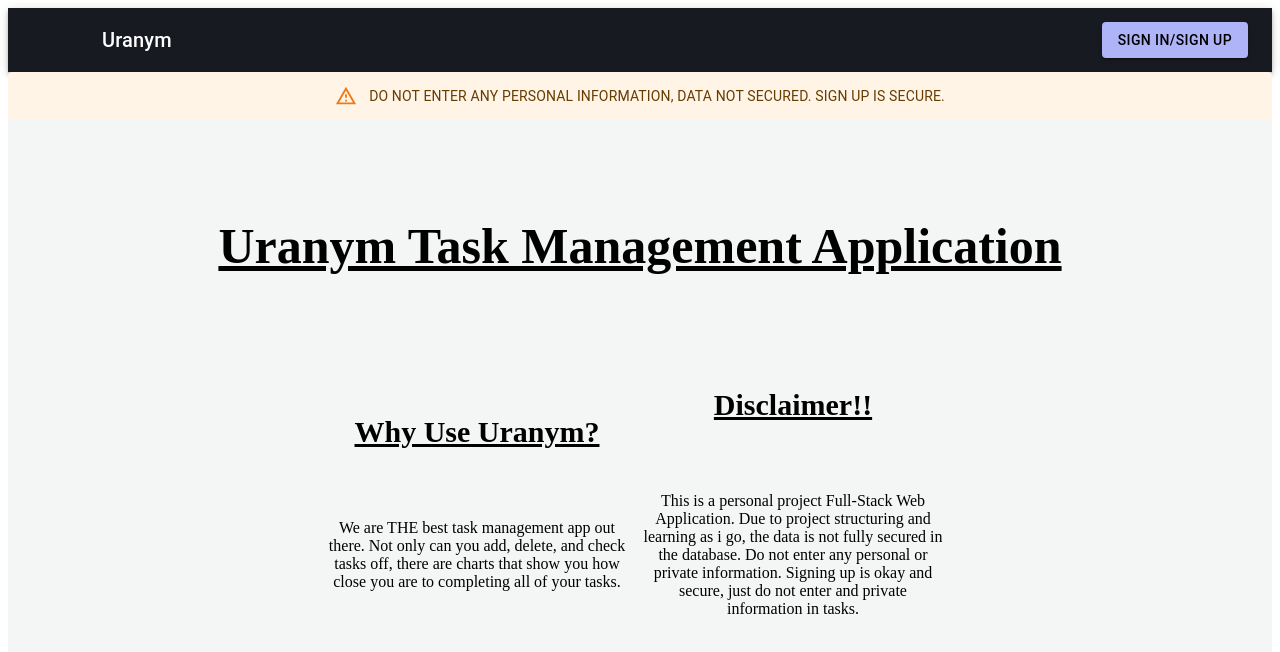
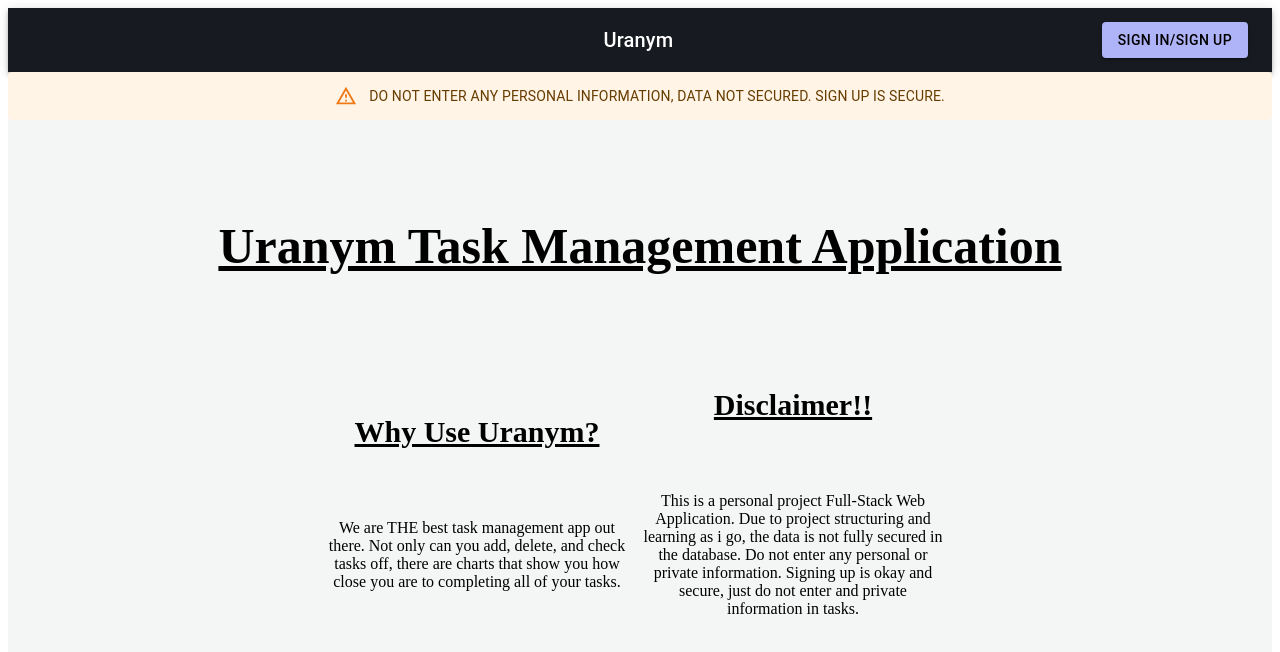
Before and after one commit to kodiakcain/Uranym-Task-Management-App, a React (Create React App) app: page / in a window 1280 px wide. Shown: the top 652 px of the page. Built offline with nearby package versions, Linux system fonts and the light colour scheme; no server answers.

Commit message:
centered name

```diff
--- a/src/Login.js
+++ b/src/Login.js
@@ -18,7 +18,7 @@
     <div style={{height: '100vh', backgroundColor: '#f4f6f6', alignItems: 'center', justifyContent: 'center'}}>
       <AppBar position="static" sx={{ backgroundColor: '#171A21', width: '100%' }}>
         <Toolbar>
-          <Typography variant="h6" component="div" sx={{ flexGrow: 1, paddingLeft: '70px' }}>
+          <Typography variant="h6" component="div" sx={{ flexGrow: 1, paddingLeft: '47%' }}>
             Uranym
           </Typography>
           <Button
```
